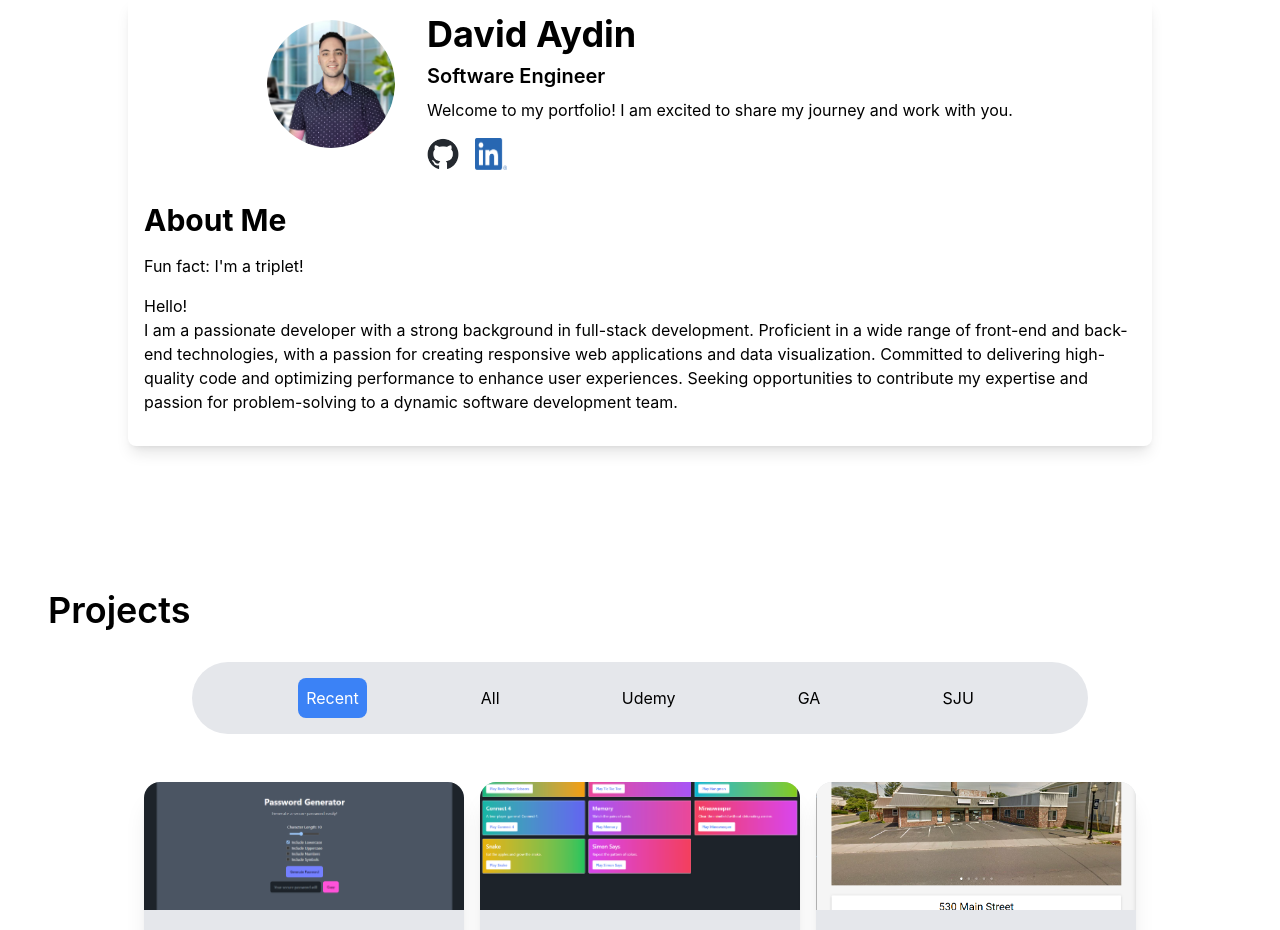
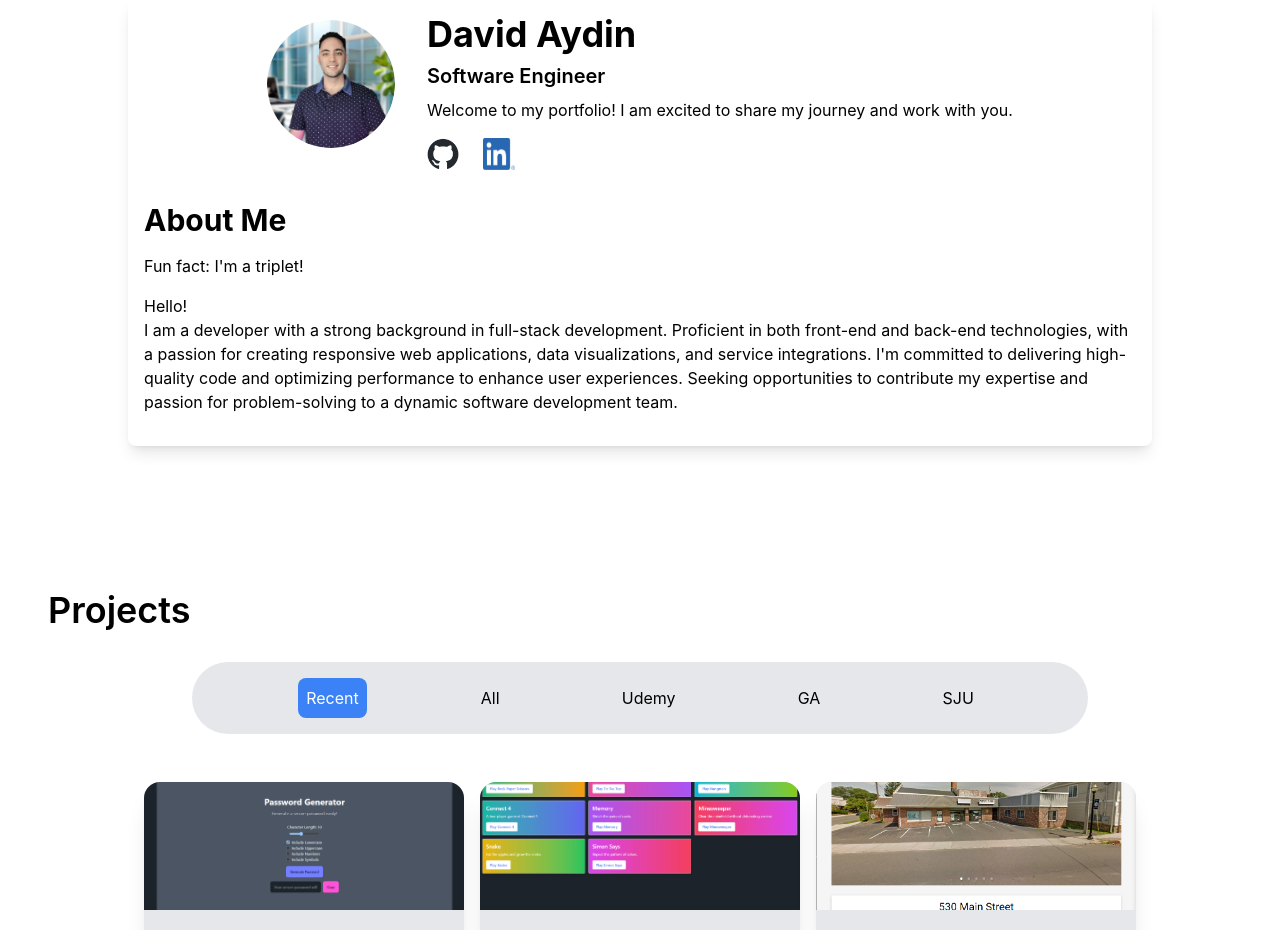
Before and after one commit to daydin14/daydin14.github.io, a React (Create React App) app in the folder portfolio/: page / in a window 1280 px wide. Shown: the part 1820-2750 px from the top of the page. Built offline with nearby package versions, Linux system fonts and the light colour scheme; no server answers; some icons are missing.

Commit message:
Update social media links with tooltips in About section

```diff
--- a/portfolio/src/components/sections/About.js
+++ b/portfolio/src/components/sections/About.js
@@ -22,11 +22,11 @@ const About = () => {
                         <h2 className="text-xl font-semibold mb-2">Software Engineer</h2>
                         <p className="text-center">Welcome to my portfolio! I am excited to share my journey and work with you.</p>
                         <div className="flex space-x-4 mt-4">
-                            <a href="https://github.com/daydin14" target="_blank" rel="noopener noreferrer" className="transform transition-transform duration-300 hover:scale-110">
+                            <a href="https://github.com/daydin14" target="_blank" rel="noopener noreferrer" className='mr-2 tooltip transition-transform transform hover:scale-125' data-tip='GitHub Profile'>
                                 <img src={GitHubMark} alt="GitHub" className="w-8 h-8 dark:hidden" />
                                 <img src={GitHubMarkWhite} alt="GitHub" className="w-8 h-8 hidden dark:block" />
                             </a>
-                            <a href="https://www.linkedin.com/in/daydin14" target="_blank" rel="noopener noreferrer" className="transform transition-transform duration-300 hover:scale-110">
+                            <a href="https://www.linkedin.com/in/daydin14" target="_blank" rel="noopener noreferrer" className='mr-2 tooltip transition-transform transform hover:scale-125' data-tip='LinkedIn Profile'>
                                 <img src={LinkedInIcon} alt="LinkedIn" className="w-8 h-8" />
                             </a>
                         </div>
@@ -39,9 +39,9 @@ const About = () => {
                 <p className="mb-4">
                     Hello!
                     <br />
-                    I am a passionate developer with a strong background in full-stack development.
-                    Proficient in a wide range of front-end and back-end technologies, with a passion for creating responsive web applications and data visualization.
-                    Committed to delivering high-quality code and optimizing performance to enhance user experiences.
+                    I am a developer with a strong background in full-stack development.
+                    Proficient in both front-end and back-end technologies, with a passion for creating responsive web applications, data visualizations, and service integrations.
+                    I'm committed to delivering high-quality code and optimizing performance to enhance user experiences.
                     Seeking opportunities to contribute my expertise and passion for problem-solving to a dynamic software development team.
                 </p>
             </div>
```
